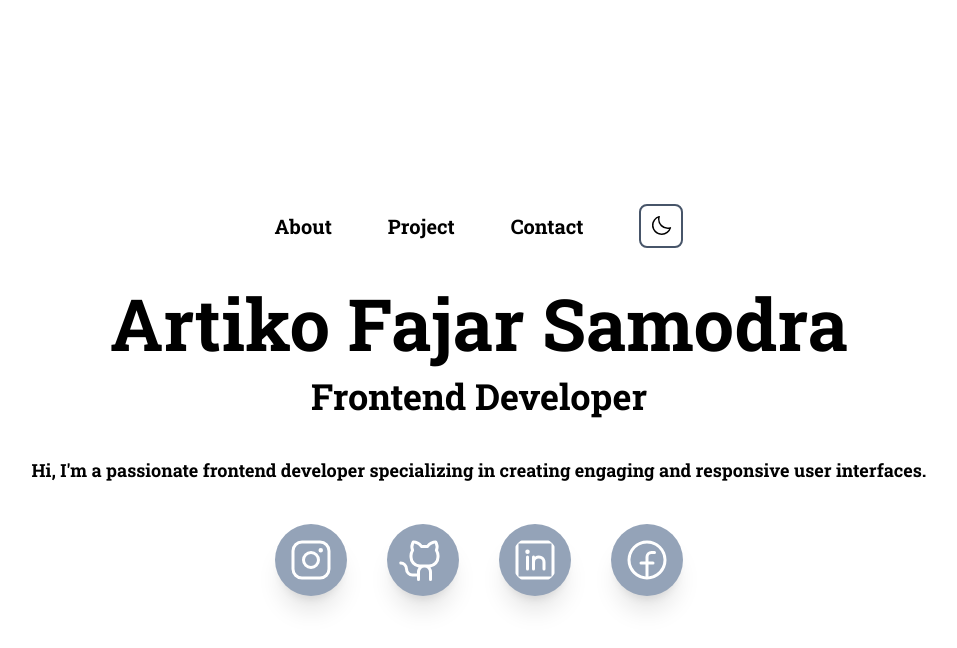
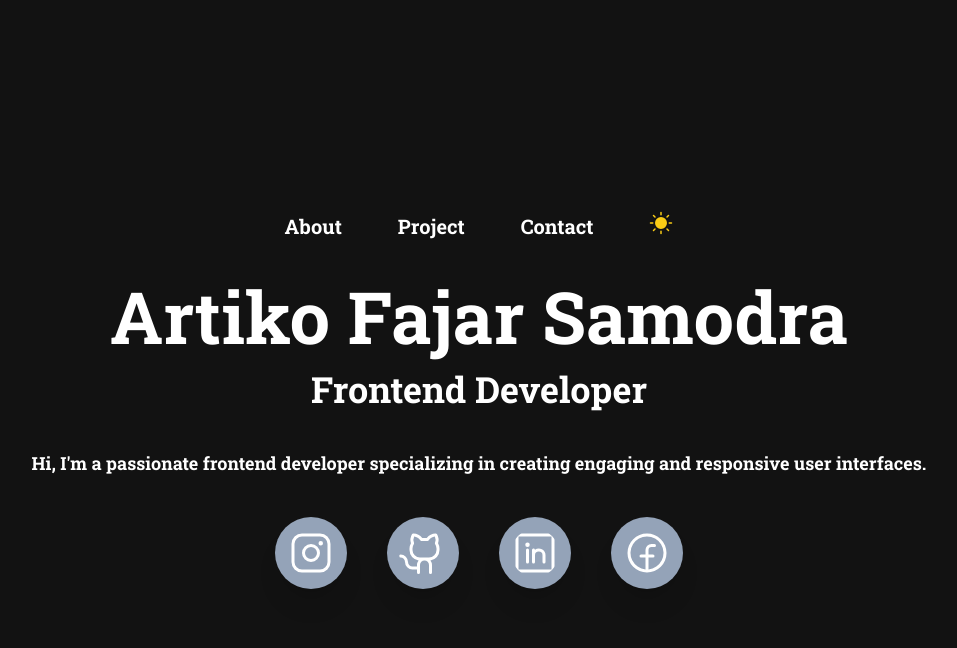
Before and after one commit to artikosamodra/porto-next, a Next.js app: page / in a window 1280 px wide. Both pictures are taken after a click on the button 822 px from the left and 226 px from the top of the page. Shown: the top 648 px of the page, without its empty margins (161-1118 px from the left). Built offline with nearby package versions, Linux system fonts and the light colour scheme.

Commit message:
setting darkmode

```diff
--- a/src/app/ThemeSwitcher.jsx
+++ b/src/app/ThemeSwitcher.jsx
@@ -1,26 +1,45 @@
 "use client";
+// pages/index.js
+
+import { useEffect, useState } from "react";
 import { Sun, Moon } from "@phosphor-icons/react/dist/ssr";
 import { useTheme } from "next-themes";
 
 const ThemeSwitcher = () => {
   const { theme, setTheme } = useTheme();
+  const [initialRender, setInitialRender] = useState(true);
+
+  useEffect(() => {
+    if (initialRender) {
+      if (theme === "light") {
+        setInitialRender(false);
+      } else {
+        setTheme("light");
+      }
+    }
+  }, [theme, initialRender, setTheme]);
 
   return (
     <div>
-      {theme === "light" ? (
-        <button
-          onClick={() => setTheme("dark")}
-          className="border border-2 border-slate-600 rounded-lg p-2 hover:bg-cyan-600 transition duration-500"
-        >
-          <Moon size={24} />
+      {initialRender ? (
+        <button onClick={() => setTheme("light")} className="text-cyan-600">
+          <Moon size={24} weight="fill" />
         </button>
       ) : (
-        <button
-          onClick={() => setTheme("light")}
-          className="border border-2 border-slate-600 rounded-lg p-2 hover:bg-yellow-300 transition duration-500"
-        >
-          <Sun size={24} />
-        </button>
+        <>
+          {theme === "light" ? (
+            <button onClick={() => setTheme("dark")} className="text-cyan-600">
+              <Moon size={24} weight="fill" />
+            </button>
+          ) : (
+            <button
+              onClick={() => setTheme("light")}
+              className="text-yellow-400"
+            >
+              <Sun size={24} weight="fill" />
+            </button>
+          )}
+        </>
       )}
     </div>
   );
--- a/src/app/component/Utilities/NavMenu.jsx
+++ b/src/app/component/Utilities/NavMenu.jsx
@@ -3,7 +3,7 @@ import "animate.css";
 
 const NavMenu = ({ linkUrl, linkTitle }) => {
   return (
-    <div className="text-xl relative inline-block">
+    <div className="text-xl">
       <Link
         href={linkUrl}
         className="nav-hover hover:text-yellow-500 transition duration-300"
--- /dev/null
+++ b/src/app/component/Utilities/TypingAnimation.jsx
@@ -0,0 +1,46 @@
+// pages/index.js
+"use client";
+import { useEffect, useState } from "react";
+
+const texts = ["Teks pertama", "Teks kedua", "Teks ketiga"];
+const typingDelay = 100;
+const erasingDelay = 50;
+const newTextDelay = 2000;
+
+const TypingAnimation = () => {
+  const [textIndex, setTextIndex] = useState(0);
+  const [text, setText] = useState("");
+  const [isTyping, setIsTyping] = useState(true);
+
+  useEffect(() => {
+    const interval = setInterval(
+      () => {
+        if (isTyping) {
+          if (text.length < texts[textIndex].length) {
+            setText((prev) => prev + texts[textIndex].charAt(prev.length));
+          } else {
+            setIsTyping(false);
+            setTimeout(() => setIsTyping(true), newTextDelay);
+          }
+        } else {
+          if (text.length > 0) {
+            setText((prev) => prev.slice(0, -1));
+          } else {
+            setTextIndex((prev) => (prev + 1) % texts.length);
+          }
+        }
+      },
+      isTyping ? typingDelay : erasingDelay
+    );
+
+    return () => clearInterval(interval);
+  }, [text, textIndex, isTyping]);
+
+  return (
+    <div className="mt-20 text-4xl">
+      <h1 className="pl-5">Halo{text}</h1> {/* Menetapkan padding kiri */}
+    </div>
+  );
+};
+
+export default TypingAnimation;
--- a/src/app/page.js
+++ b/src/app/page.js
@@ -2,12 +2,14 @@ import Image from "next/image";
 import Navbar from "./component/Utilities/Navbar";
 import ThemeSwitcher from "./ThemeSwitcher";
 import Icons from "./component/Utilities/Icons/Icon";
+import TypingAnimation from "./component/Utilities/TypingAnimation";
 
 export default function Home() {
   return (
     <main>
-      <div className="flex flex-col justify-center items-center w-full h-screen font-bold">
+      <div className="flex flex-col justify-center items-center w-full h-screen font-bold animate__animated animate__fadeIn animate__slower">
         <Navbar />
+        {/* <TypingAnimation /> */}
         <h1 className="text-7xl pt-10 pb-4">Artiko Fajar Samodra</h1>
         <h2 className="text-4xl pb-10">Frontend Developer</h2>
         <p className="text-lg">
@@ -15,33 +17,41 @@ export default function Home() {
           engaging and responsive user interfaces.
         </p>
         <div className="flex gap-10 pt-10">
+          <div className="animate__animated animate__backInDown animate__delay-1s animate__slower">
             <Icons
               iconLink="/"
               iconName="InstagramLogo"
               iconSize="72"
-            iconClass="text-white bg-slate-400 p-3 rounded-full shadow-xl hover:bg-gradient-to-r from-orange-500 to-purple-600 shadow-lg hover:shadow-stone-100"
+              iconClass="text-white bg-slate-400 p-3 rounded-full shadow-xl hover:bg-gradient-to-r from-orange-500 to-purple-600 transition duration-500 shadow-lg hover:shadow-stone-100"
             />
+          </div>
 
+          <div className="animate__animated animate__backInDown animate__delay-2s animate__slow">
             <Icons
               iconLink="/"
               iconName="GithubLogo"
               iconSize="72"
-            iconClass="text-white bg-slate-400 p-3 rounded-full shadow-xl hover:bg-stone-900 shadow-lg hover:shadow-orange-500"
+              iconClass="text-white bg-slate-400 p-3 rounded-full shadow-xl hover:bg-stone-900 transition duration-500 shadow-lg hover:shadow-orange-500"
             />
+          </div>
 
+          <div className="animate__animated animate__backInDown animate__delay-2s animate__slower">
             <Icons
               iconLink="/"
               iconName="LinkedinLogo"
               iconSize="72"
-            iconClass="bg-slate-400 p-3 rounded-full shadow-xl hover:bg-blue-600 text-white shadow-lg hover:shadow-stone-200"
+              iconClass="bg-slate-400 p-3 rounded-full shadow-xl hover:bg-blue-600 transition duration-500 text-white shadow-lg hover:shadow-stone-200"
             />
+          </div>
 
+          <div className="animate__animated animate__backInDown animate__delay-1s animate__slow">
             <Icons
               iconLink="/"
               iconName="FacebookLogo"
               iconSize="72"
-            iconClass="bg-slate-400 p-3 rounded-full shadow-xl hover:bg-blue-500 text-white shadow-lg hover:shadow-slate-600"
+              iconClass="bg-slate-400 p-3 rounded-full shadow-xl hover:bg-blue-500 transition duration-500 text-white shadow-lg hover:shadow-slate-600"
             />
+          </div>
         </div>
       </div>
     </main>
```
Lines whose indentation alone changed are shown as unchanged.
